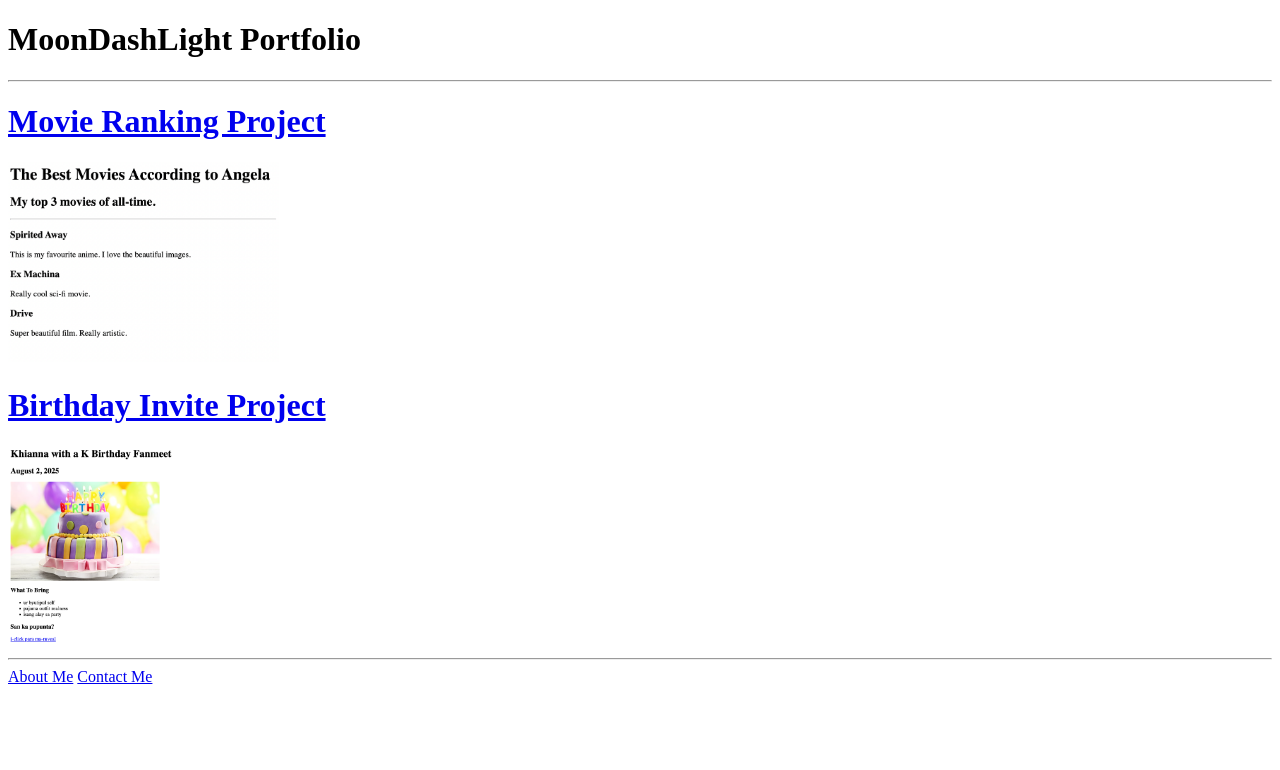
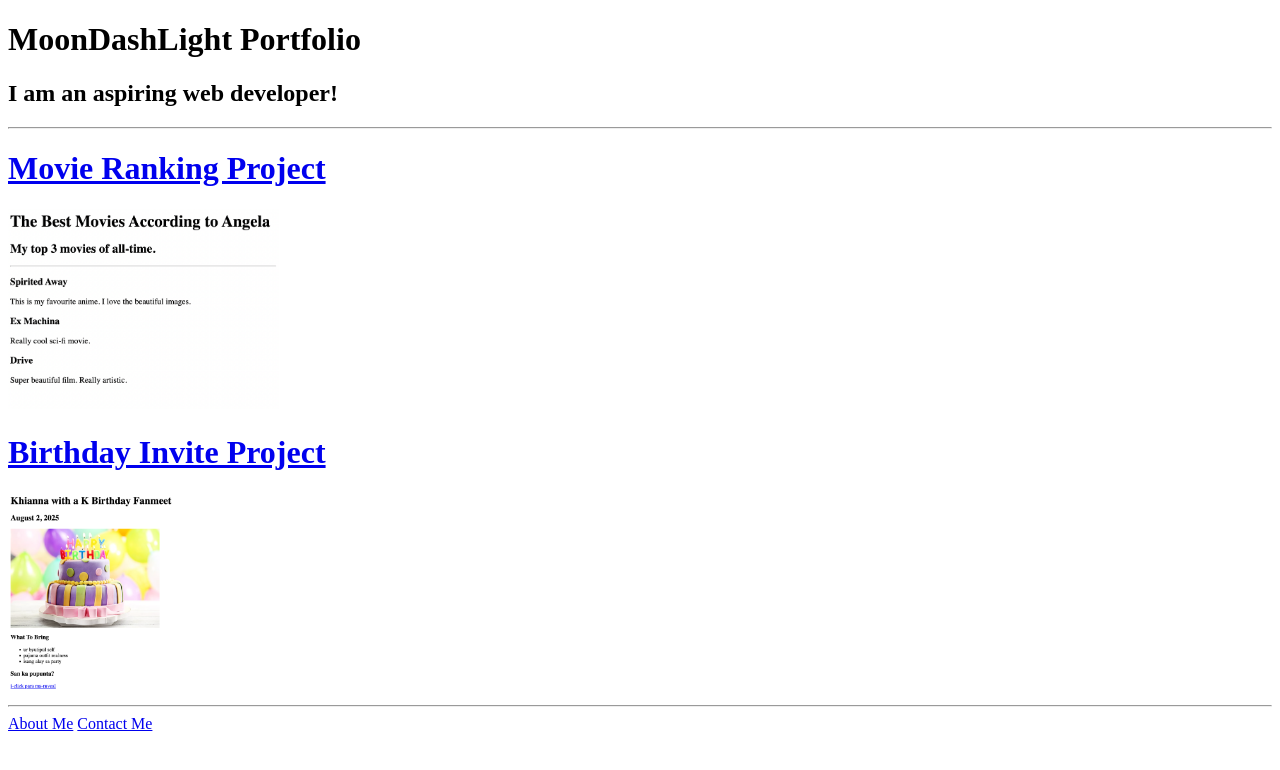
Before and after one commit to MoonDashLight/html-portfolio, a plain HTML site: page index.html in a window 1280 px wide. Drawn offline with Linux system fonts and the light colour scheme.

Commit message:
Update index.html

```diff
--- a/index.html
+++ b/index.html
@@ -8,6 +8,7 @@
 </head>
 <body>
     <h1>MoonDashLight Portfolio</h1>
+    <h2>I am an aspiring web developer!</h2>
     <hr>
   <h1> <a href="./public/movie-ranking.html">Movie Ranking Project</a></h1>
   <img src="./assets/images/movie-ranking.png" height="200" alt="picture of a list">
```
